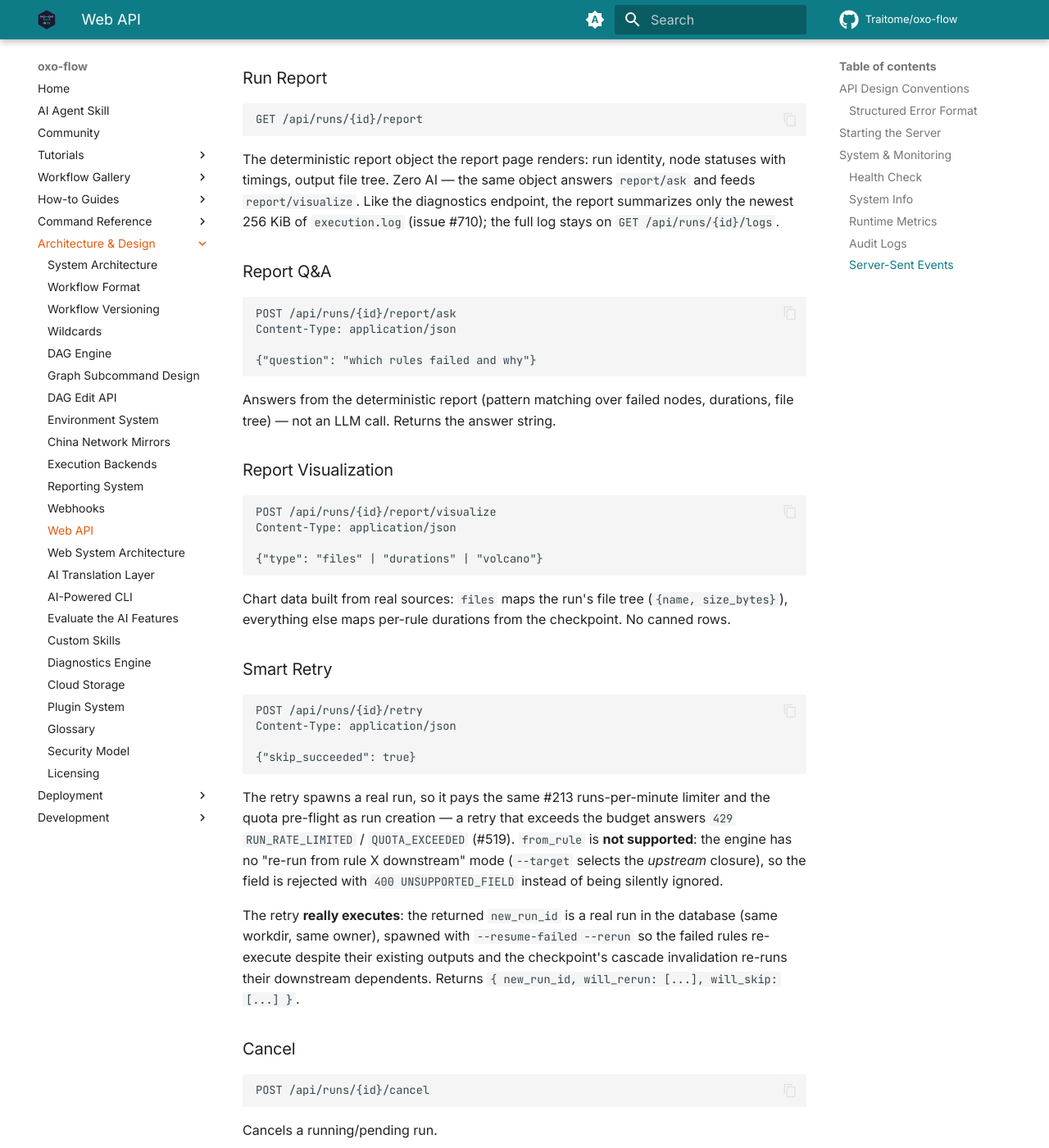
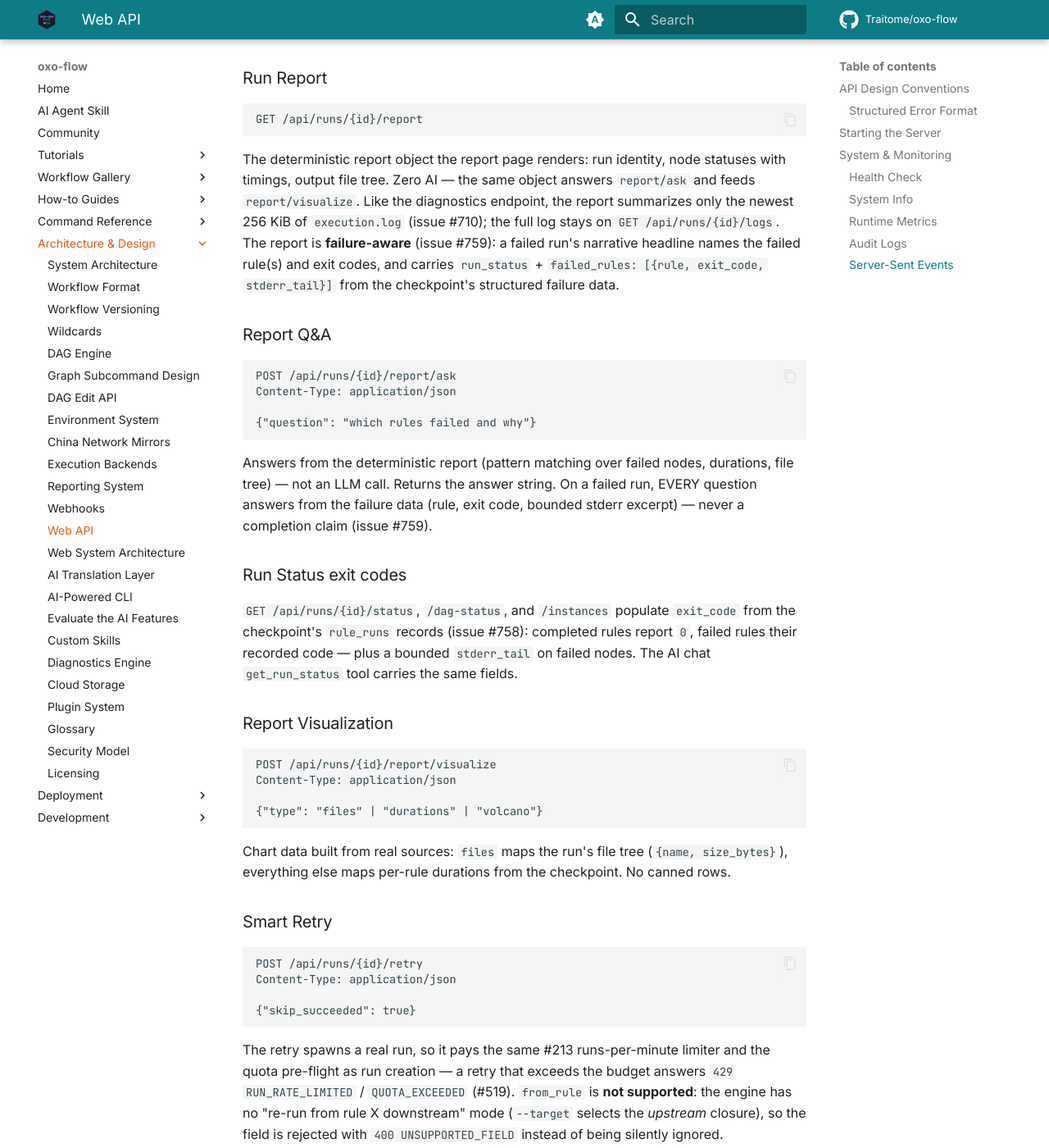
Before and after one commit to Traitome/oxo-flow, an MkDocs documentation site: the page built from docs/guide/src/reference/web-api.md, in a window 1280 px wide and 1400 px high, scrolled down 10992 px. Shown: the whole window at 82% size. Built offline with MkDocs 1.6.1 and Material for MkDocs 9.7.7, drawn with Linux system fonts in a browser that asks for light colours; comment, search, counter and statistics services are not loaded; the version menu is left out.

Commit message:
docs(web-api): report failure-awareness + status exit codes (issues #759, #758)
Co-Authored-By: Claude Code <noreply@anthropic.com>

````diff
--- a/docs/guide/src/reference/web-api.md
+++ b/docs/guide/src/reference/web-api.md
@@ -416,7 +416,7 @@ Node-level execution statuses pulled from the run's checkpoint — the input the
 ```
 GET /api/runs/{id}/report
 ```
-The deterministic report object the report page renders: run identity, node statuses with timings, output file tree. Zero AI — the same object answers `report/ask` and feeds `report/visualize`. Like the diagnostics endpoint, the report summarizes only the newest 256 KiB of `execution.log` (issue #710); the full log stays on `GET /api/runs/{id}/logs`.
+The deterministic report object the report page renders: run identity, node statuses with timings, output file tree. Zero AI — the same object answers `report/ask` and feeds `report/visualize`. Like the diagnostics endpoint, the report summarizes only the newest 256 KiB of `execution.log` (issue #710); the full log stays on `GET /api/runs/{id}/logs`. The report is **failure-aware** (issue #759): a failed run's narrative headline names the failed rule(s) and exit codes, and carries `run_status` + `failed_rules: [{rule, exit_code, stderr_tail}]` from the checkpoint's structured failure data.
 
 ### Report Q&A
 ```
@@ -425,7 +425,10 @@ Content-Type: application/json
 
 {"question": "which rules failed and why"}
 ```
-Answers from the deterministic report (pattern matching over failed nodes, durations, file tree) — not an LLM call. Returns the answer string.
+Answers from the deterministic report (pattern matching over failed nodes, durations, file tree) — not an LLM call. Returns the answer string. On a failed run, EVERY question answers from the failure data (rule, exit code, bounded stderr excerpt) — never a completion claim (issue #759).
+
+### Run Status exit codes
+`GET /api/runs/{id}/status`, `/dag-status`, and `/instances` populate `exit_code` from the checkpoint's `rule_runs` records (issue #758): completed rules report `0`, failed rules their recorded code — plus a bounded `stderr_tail` on failed nodes. The AI chat `get_run_status` tool carries the same fields.
 
 ### Report Visualization
 ```
````
